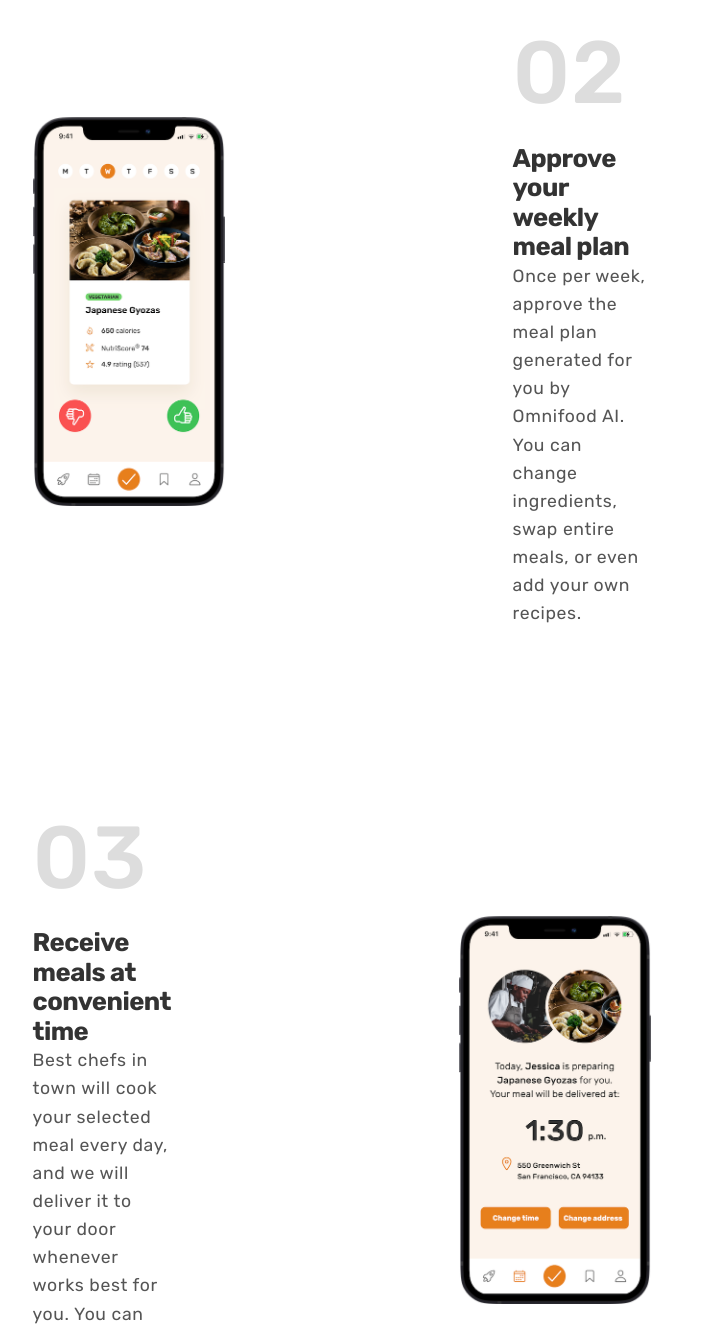
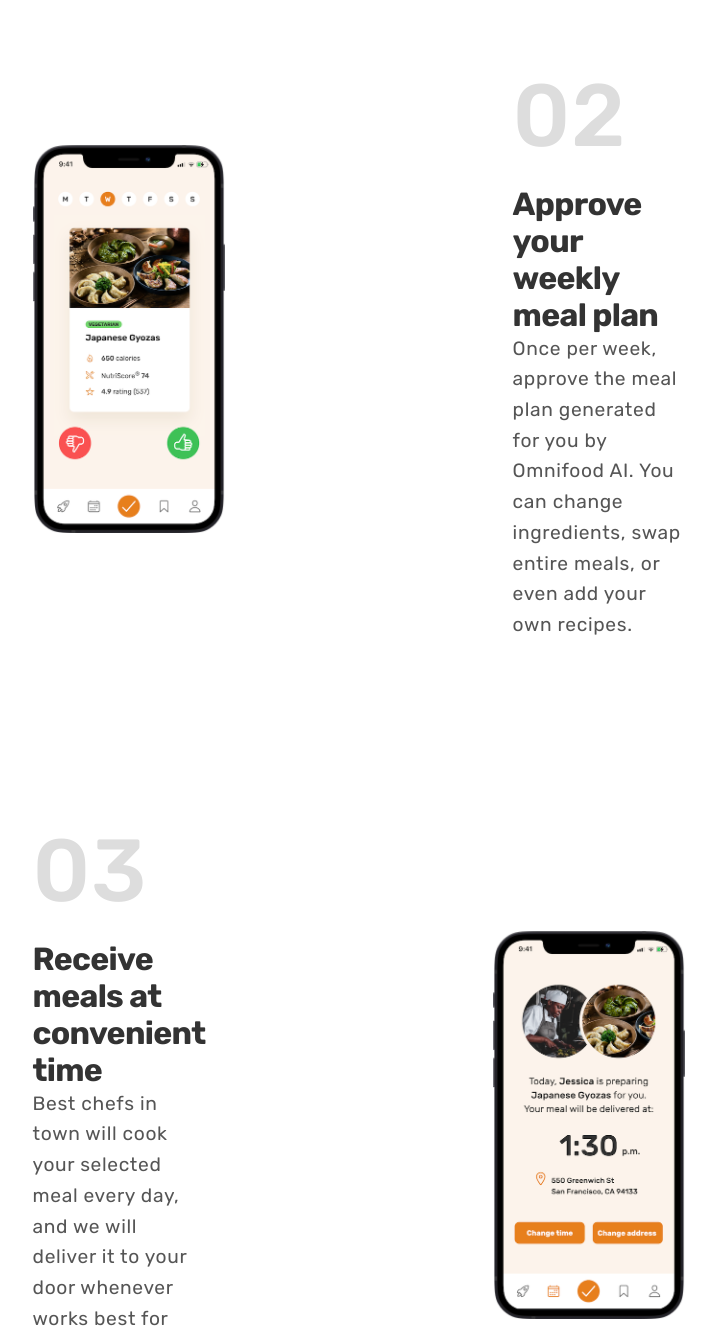
Before and after one commit to luca-de-bar/Omnifood-Project, a plain HTML site: page index.html in a window 1280 px wide. Shown: the part 2300-3630 px from the top of the page, without its empty margins (313-1029 px from the left). Drawn offline with Linux system fonts and the light colour scheme.

Commit message:
how-done

```diff
--- a/index.html
+++ b/index.html
@@ -88,7 +88,7 @@
         <div class="how-item1">
           <div class="how-text-container">
             <p class="how-number">01</p>
-            <h3>Tell us what you like (and what not)</h3>
+            <h3 class="how-h3">Tell us what you like (and what not)</h3>
             <p class="how-text">Never again waste time thinking about what to eat! Omnifood AI will create a 100% personalized weekly meal plan just for you. It makes sure you get all the nutrients and vitamins you need, no matter what diet you follow!</p>
           </div>
           <div class="how-img-box">
@@ -99,7 +99,7 @@
         <div class="how-item2">
           <div class="how-text-container">
             <p class="how-number">02</p>
-            <h3>Approve your weekly meal plan</h3>
+            <h3 class="how-h3">Approve your weekly meal plan</h3>
             <p class="how-text">Once per week, approve the meal plan generated for you by Omnifood AI. You can change ingredients, swap entire meals, or even add your own recipes.</p>
           </div>
           <div class="how-img-box">
@@ -110,7 +110,7 @@
         <div class="how-item3">
           <div class="how-text-container">
             <p class="how-number">03</p>
-            <h3>Receive meals at convenient time</h3>
+            <h3 class="how-h3">Receive meals at convenient time</h3>
             <p class="how-text">Best chefs in town will cook your selected meal every day, and we will deliver it to your door whenever works best for you. You can change delivery schedule and address daily!</p>
           </div>
           <div class="how-img-box">
--- a/style.css
+++ b/style.css
@@ -393,9 +393,13 @@ body
 {
   color: #555555;
   font-weight: 400;
-  font-size: 1.1rem;
+  font-size: 1.2rem;
 }
 
+.how-h3
+{
+  font-size: 2rem;
+}
 
 /* HOW GRID SETUP */
 
```
